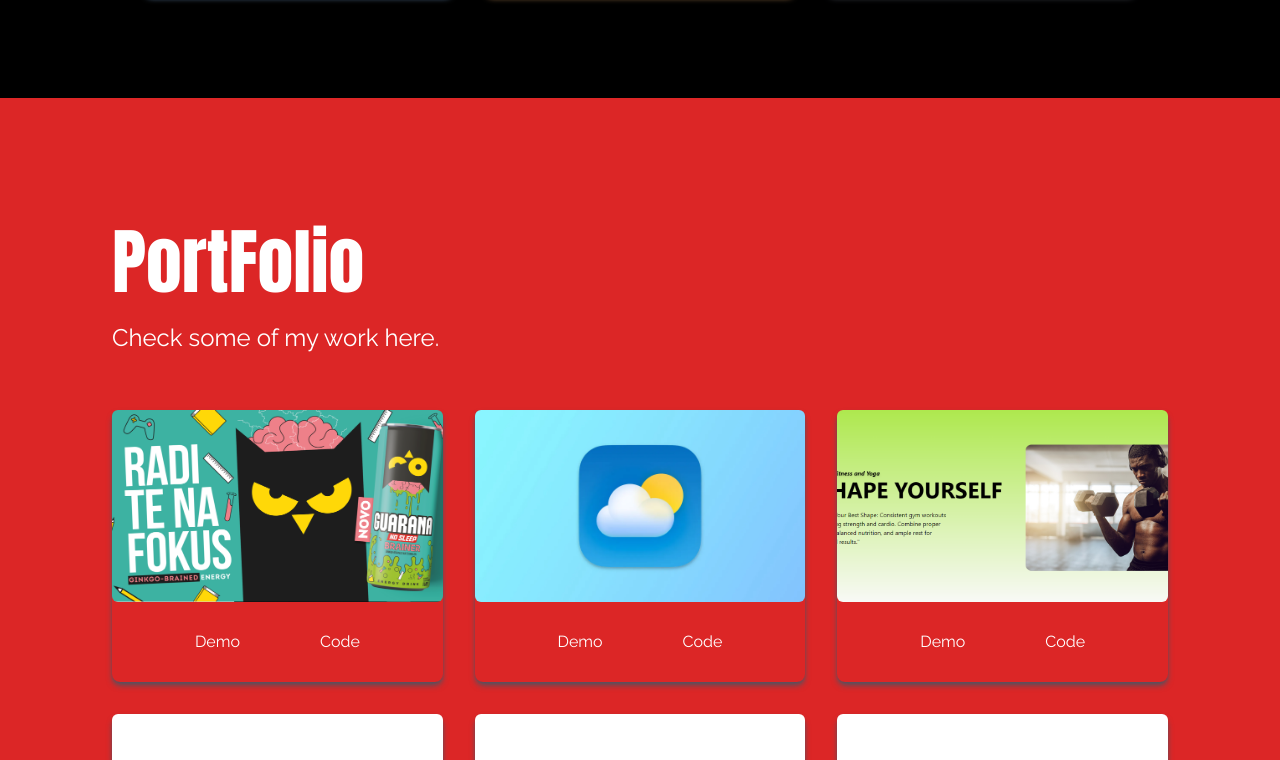
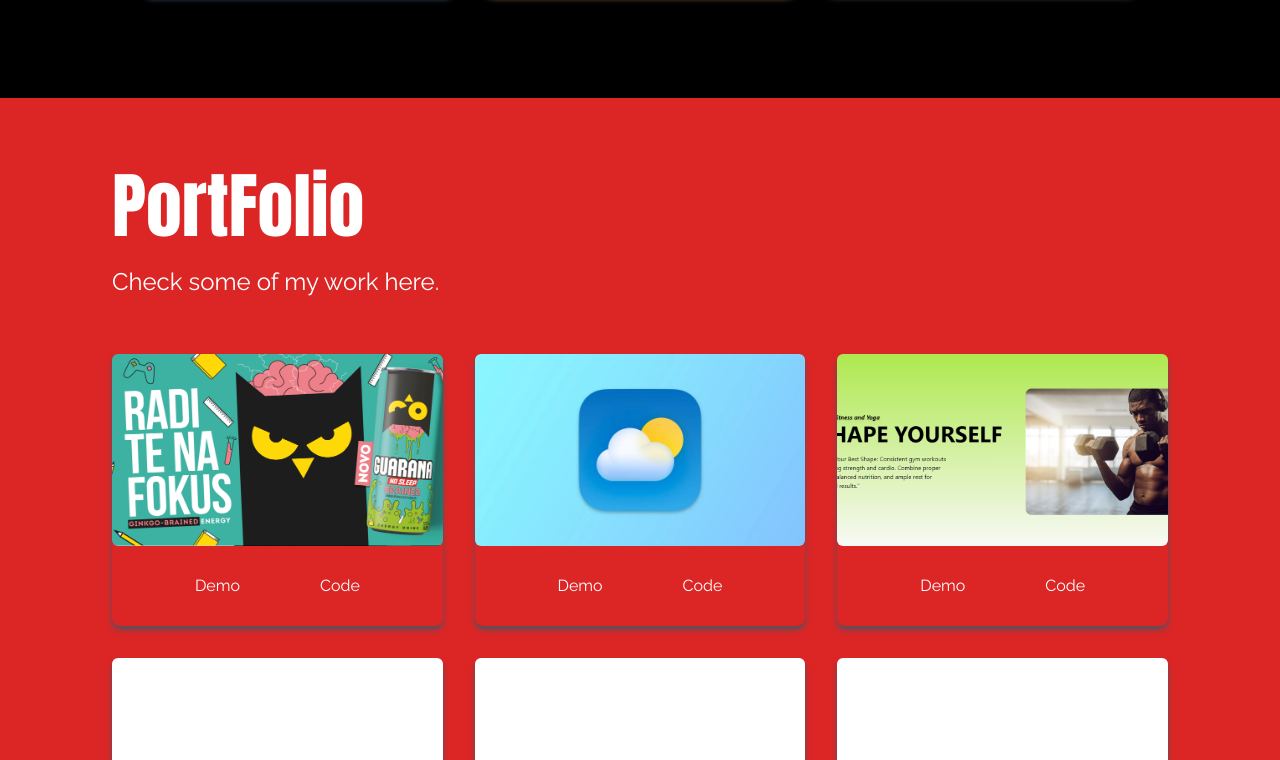
Before and after one commit to Sandro2906/myProtfolio, a React (Create React App) app: page / in a window 1280 px wide. Shown: the part 2260-3020 px from the top of the page. Built offline with nearby package versions, Linux system fonts and the light colour scheme; a web font is replaced by a local one.

Commit message:
Update Portfolio.jsx

```diff
--- a/src/components/Portfolio.jsx
+++ b/src/components/Portfolio.jsx
@@ -49,7 +49,7 @@ const Portfolio = () => {
     ]
 
   return (
-    <div name='portfolio' className=' md:pl-24 md:pr-24 bg-red-600 w-full py-28 text-white h-auto'>
+    <div name='portfolio' className=' md:pl-24 md:pr-24 bg-red-600 w-full py-14 text-white h-auto'>
         <div className='max-w-screen-large p-4 mx-auto flex flex-col justify-center w-full h-full'>
             <div className='pb-8'>
                 <p data-aos="fade-left" className='text-7xl font-boldText'>PortFolio</p>
```
